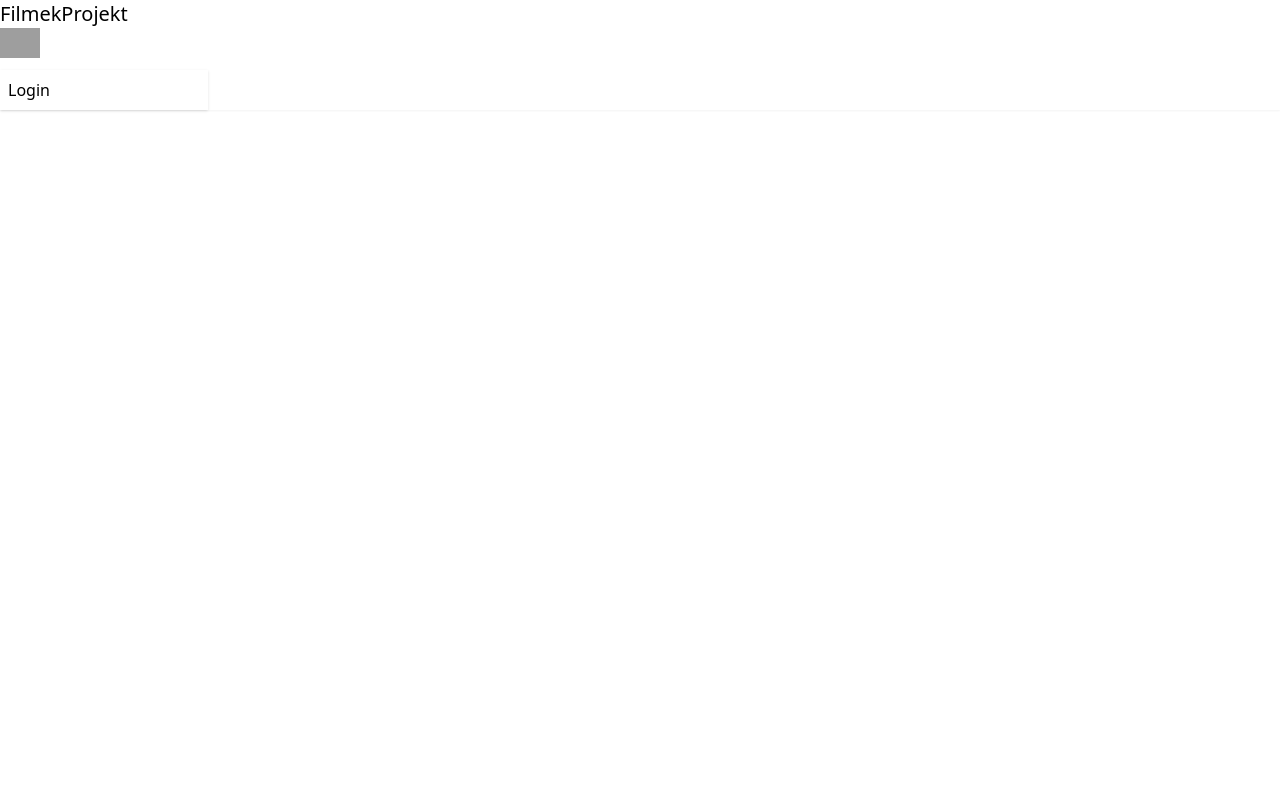
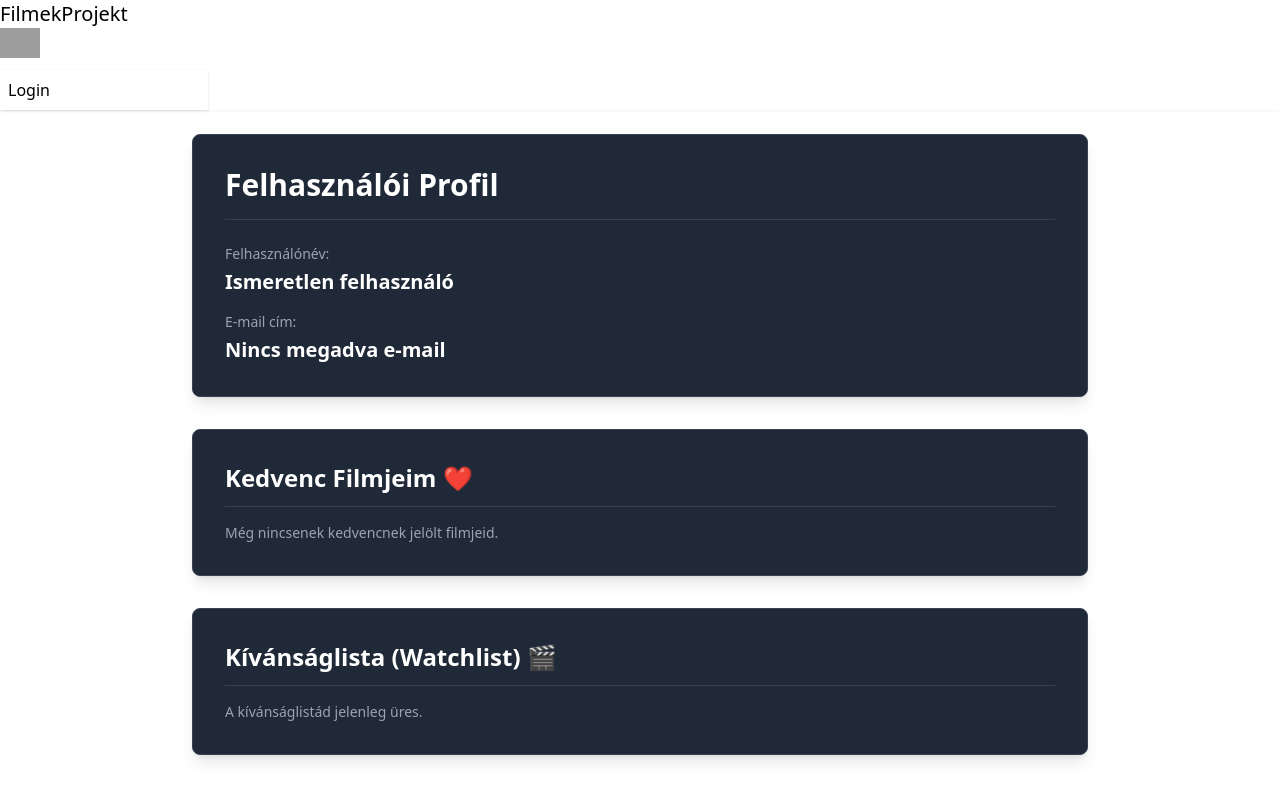
Before and after one commit to hajdulajos668/imdb-project, a React (Vite) app in the folder my_Frontend/: page /profile in a window 1280 px wide. Before the commit this address had no page. Shown: the top 800 px of the page. Built offline with nearby package versions, Linux system fonts and the light colour scheme; grey boxes are pictures that could not be loaded.

Commit message:
Profil oldal

```diff
--- a/my_Frontend/src/App.jsx
+++ b/my_Frontend/src/App.jsx
@@ -4,6 +4,7 @@ import { Route, BrowserRouter as Router, Routes } from 'react-router-dom';
 import AppNavbar from './Components/Navbar.jsx';
 import Loginpage from './Pages/Loginpage.jsx';
 import MovieDetails from './Pages/Moviedetails.jsx';
+import Profilepage from './Pages/Profilepage.jsx';
 import Registerpage from './Pages/Registerpage';
 import Startpage from './Pages/Startpage';
 
@@ -21,6 +22,7 @@ function App() {
 					<Route path='/movie/:id' element={<MovieDetails />} />
 					<Route path='/login' element={<Loginpage />} />
 					<Route path='/register' element={<Registerpage />} />
+					<Route path='/profile' element={<Profilepage />} />
 				</Routes>
 			</div>
 		</Router>
--- /dev/null
+++ b/my_Frontend/src/Pages/Profilepage.jsx
@@ -0,0 +1,123 @@
+import { useState } from 'react';
+import { useNavigate } from 'react-router-dom';
+
+function Profilepage() {
+	const [user, setUser] = useState(null);
+	const [loading, setLoading] = useState(true);
+	const [error, setError] = useState(null);
+	const [successMessage, setSuccessMessage] = useState('');
+
+	const [name] = useState(() => {
+		try {
+			const savedUser = JSON.parse(localStorage.getItem('user') || '{}');
+			return (
+				localStorage.getItem('name') ||
+				savedUser.name ||
+				savedUser.username ||
+				'Ismeretlen felhasználó'
+			);
+		} catch {
+			return localStorage.getItem('name') || 'Ismeretlen felhasználó';
+		}
+	});
+
+	const [email] = useState(() => {
+		try {
+			const savedUser = JSON.parse(localStorage.getItem('user') || '{}');
+			return localStorage.getItem('email') || savedUser.email || 'Nincs megadva e-mail';
+		} catch {
+			return localStorage.getItem('email') || 'Nincs megadva e-mail';
+		}
+	});
+
+	const [favorites, setFavorites] = useState([]);
+	const [watchlist, setWatchlist] = useState([]);
+
+	const navigate = useNavigate();
+
+	return (
+		<div className='min-h-screen text-white p-6'>
+			<div className='max-w-4xl mx-auto space-y-8'>
+				<div className='bg-gray-800 p-8 rounded-lg shadow-lg border border-gray-700'>
+					<h2 className='text-3xl font-bold mb-6 border-b border-gray-700 pb-4'>
+						Felhasználói Profil
+					</h2>
+
+					<div className='space-y-4'>
+						<div>
+							<span className='block text-sm font-medium text-gray-400'>
+								Felhasználónév:
+							</span>
+							<p className='text-xl font-semibold text-white mt-1'>{name}</p>
+						</div>
+
+						<div>
+							<span className='block text-sm font-medium text-gray-400'>E-mail cím:</span>
+							<p className='text-xl font-semibold text-white mt-1'>{email}</p>
+						</div>
+					</div>
+				</div>
+
+				<div className='bg-gray-800 p-8 rounded-lg shadow-lg border border-gray-700'>
+					<h3 className='text-2xl font-bold mb-4 border-b border-gray-700 pb-3'>
+						Kedvenc Filmjeim ❤️
+					</h3>
+					{favorites.length === 0 ? (
+						<p className='text-gray-400 text-sm'>Még nincsenek kedvencnek jelölt filmjeid.</p>
+					) : (
+						<div className='grid grid-cols-1 sm:grid-cols-2 md:grid-cols-3 gap-4'>
+							{favorites.map((movie) => (
+								<div
+									key={movie.id}
+									className='bg-gray-700 p-4 rounded border border-gray-600 flex items-center space-x-3'
+								>
+									{movie.movie_image && (
+										<img
+											src={movie.movie_image}
+											alt={movie.movie_title}
+											className='w-12 h-16 object-cover rounded'
+										/>
+									)}
+									<div>
+										<h4 className='font-semibold text-sm'>{movie.movie_title}</h4>
+									</div>
+								</div>
+							))}
+						</div>
+					)}
+				</div>
+
+				<div className='bg-gray-800 p-8 rounded-lg shadow-lg border border-gray-700'>
+					<h3 className='text-2xl font-bold mb-4 border-b border-gray-700 pb-3'>
+						Kívánságlista (Watchlist) 🎬
+					</h3>
+					{watchlist.length === 0 ? (
+						<p className='text-gray-400 text-sm'>A kívánságlistád jelenleg üres.</p>
+					) : (
+						<div className='grid grid-cols-1 sm:grid-cols-2 md:grid-cols-3 gap-4'>
+							{watchlist.map((movie) => (
+								<div
+									key={movie.id}
+									className='bg-gray-700 p-4 rounded border border-gray-600 flex items-center space-x-3'
+								>
+									{movie.movie_image && (
+										<img
+											src={movie.movie_image}
+											alt={movie.movie_title}
+											className='w-12 h-16 object-cover rounded'
+										/>
+									)}
+									<div>
+										<h4 className='font-semibold text-sm'>{movie.movie_title}</h4>
+									</div>
+								</div>
+							))}
+						</div>
+					)}
+				</div>
+			</div>
+		</div>
+	);
+}
+
+export default Profilepage;
```
